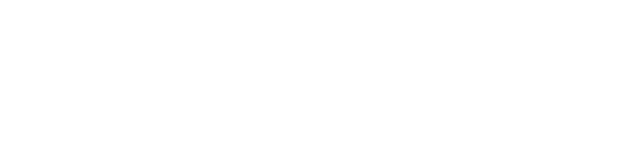
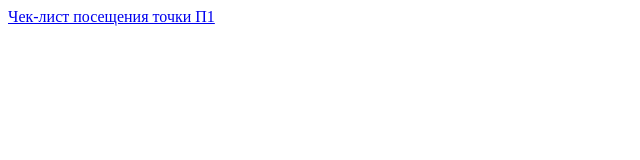
Before and after one commit to SVDolgov/CheckLists, a plain HTML site: page docs/index.html in a window 1280 px wide. Shown: the whole page, without its empty margins (0-640 px from the left). Drawn offline with Linux system fonts and the light colour scheme.

Commit message:
Change index.html

```diff
--- a/docs/index.html
+++ b/docs/index.html
@@ -1,9 +1,10 @@
 <!DOCTYPE html>
 <html>
 <head>
+	<meta charset="utf-8">
 	<title>Чек-листы ПАО "Почта Банк"</title>
 </head>
 <body>
-
+	<div><a href="checklist_p1.html">Чек-лист посещения точки П1</a></div>
 </body>
 </html>
```
